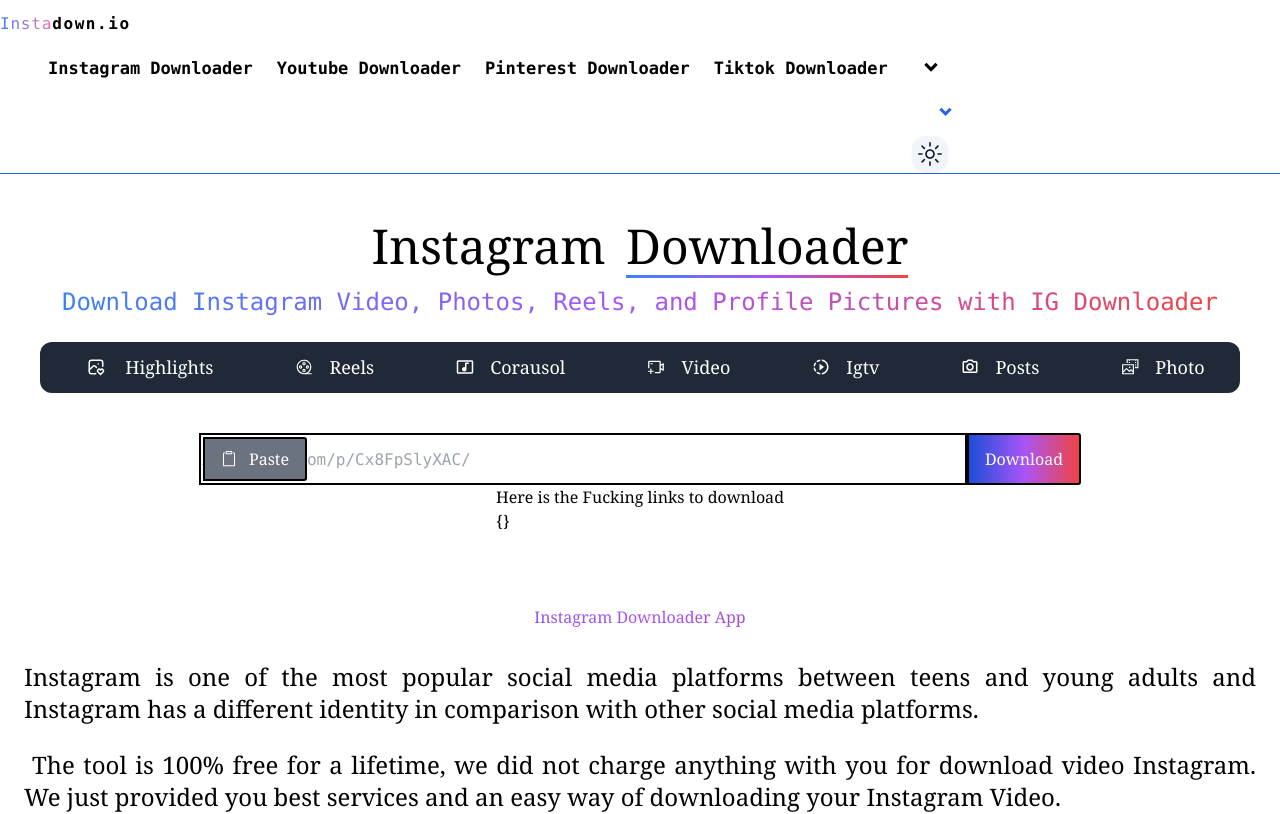
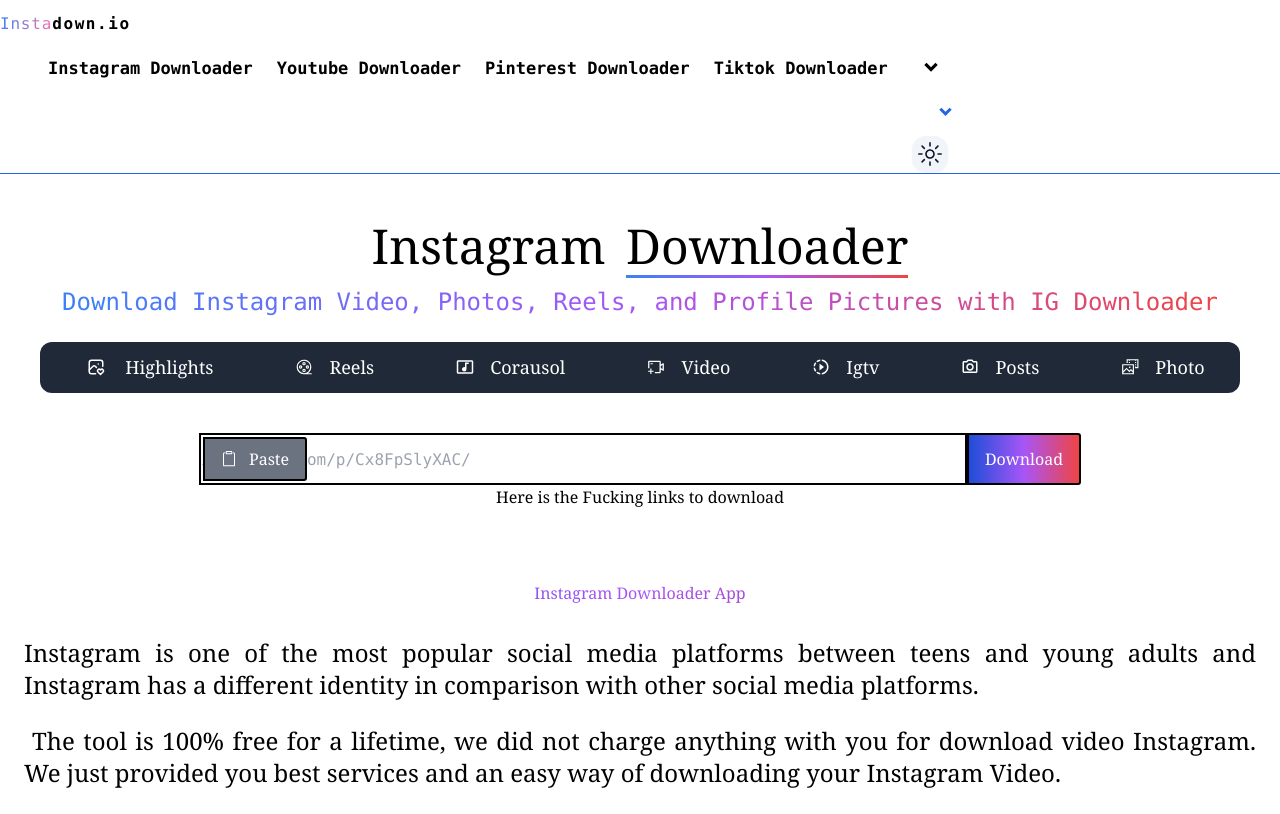
Before and after one commit to saiyamdubey/Igdownloader, a Next.js app: page / in a window 1280 px wide. Shown: the top 814 px of the page. Built offline with nearby package versions, Linux system fonts and the light colour scheme.

Commit message:
congrats we got the img data

```diff
--- a/app/instagram/video/page.tsx
+++ b/app/instagram/video/page.tsx
@@ -2,7 +2,7 @@
 
 import React, { useState } from "react";
 import { GoPaste } from "react-icons/go";
-
+import Link from "next/link";
 import { toast } from "sonner";
 
 type Props = {};
@@ -21,17 +21,6 @@
         toast("Check the Provided Link");
       }
       setvideodata(data);
-      // console.log("full data : ", data);
-      // console.log("data > graphql : ", data.graphql);
-      // console.log(
-      //   "data > graphql > shortcode_media : ",
-      //   data.graphql.shortcode_media
-      // );
-
-      // console.log(
-      //   "data > graphql > shortcode_media > display_resources : ",
-      //   data.graphql.shortcode_media.display_resources
-      // );
       console.log(
         "data > graphql > shortcode_media > display_resources : ",
         data.graphql.shortcode_media.display_resources[0].src
@@ -55,13 +44,13 @@
 
   return (
     <>
-      <div className="flex flex-col overflow-hidden justify-center items-center m-auto ">
+      <div className="flex flex-col overflow-hidden justify-center items-center m-auto">
         <div className="mt-10  input-group flex items-center">
           <button
             className="absolute sm:mb-[70px] ml-1 flex button--submit border-2 min-h-10 mr-2 rounded-r-[3px] px-4 py-2 bg-gray-500 text-white text-base  cursor-pointer transition-colors duration-500  border-black ease-in-out  focus:border-gray-700 "
             onClick={pasteOrClear}
           >
-            <GoPaste className="mt-1 mr-3 sm:mr-0 " />
+            <GoPaste className="mt-1 mr-3 sm:mr-0" />
             <h1 className="sm:hidden">
               {inputValue === "" ? " Paste" : "Clear"}
             </h1>
@@ -75,18 +64,24 @@
               value={inputValue}
               placeholder="instagram.com/p/Cx8FpSlyXAC/"
               onChange={(e) => setInputValue(e.target.value)}
-            ></input>
+            />
             <input
               onClick={handleDownload}
               className="button--submit border-2 sm:mt-5 sm:w-[10rem] min-h-10 rounded-r-[3px] sm:rounded-[18px] px-4 py-3 bg-black text-white text-base cursor-pointer    border-black ease-in-out   bg-gradient-to-r from-blue-700 via-purple-500 via-pink-500 to-red-500 hover:from-yellow-600 hover:via-yellow-500 hover:to-green-600"
               value="Download"
               type="submit"
-            ></input>
+            />
           </div>
         </div>
         <div className="downloadmediadata">
           <h1>Here is the Fucking links to download</h1>
-          <h2>{JSON.stringify(videodata)}</h2>
+          {videodata.graphql && (
+            <Link
+              href={videodata.graphql.shortcode_media.display_resources[0].src}
+            >
+              google
+            </Link>
+          )}
         </div>
       </div>
     </>
```
Also changed, not shown: data.json (indentation only).
